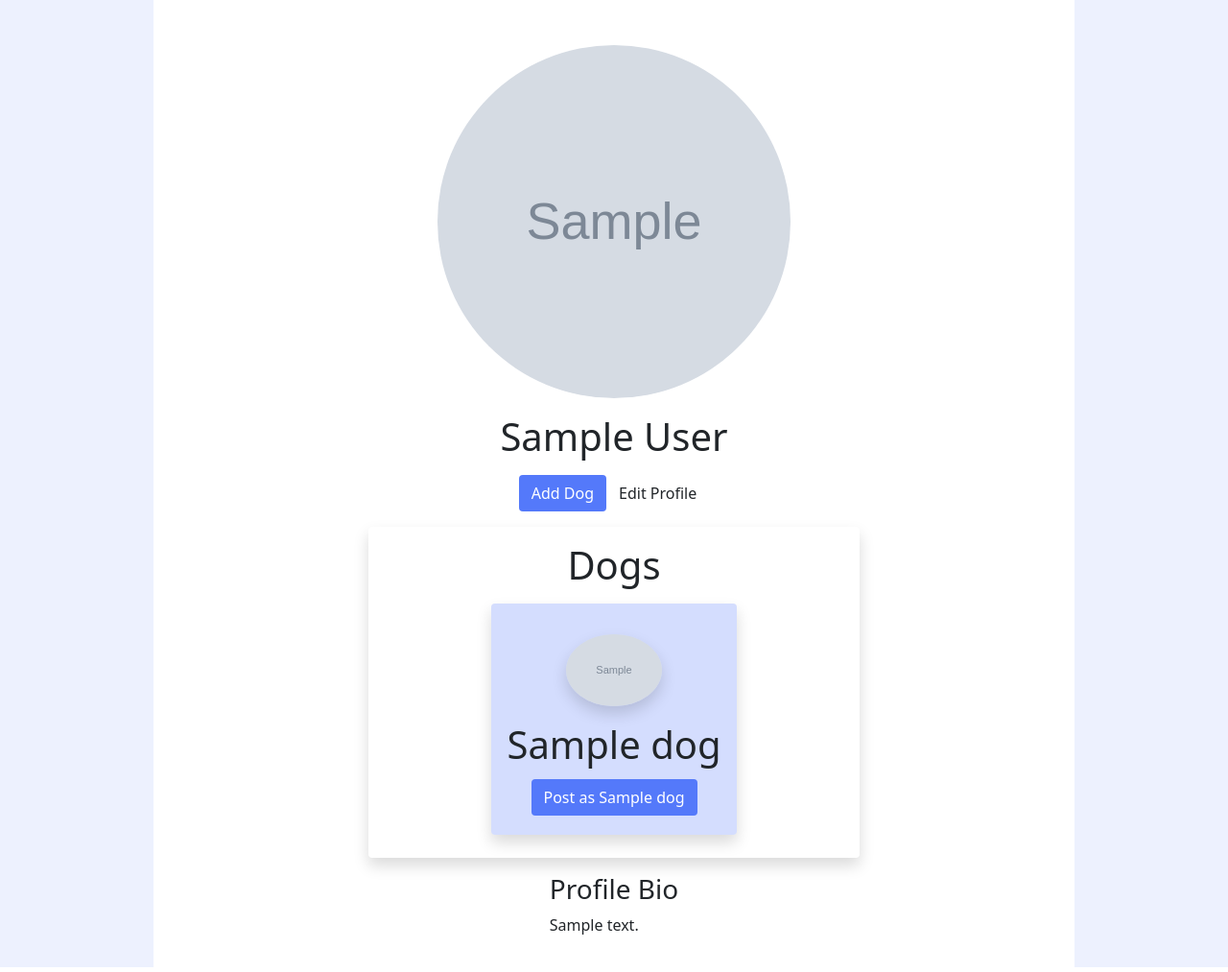
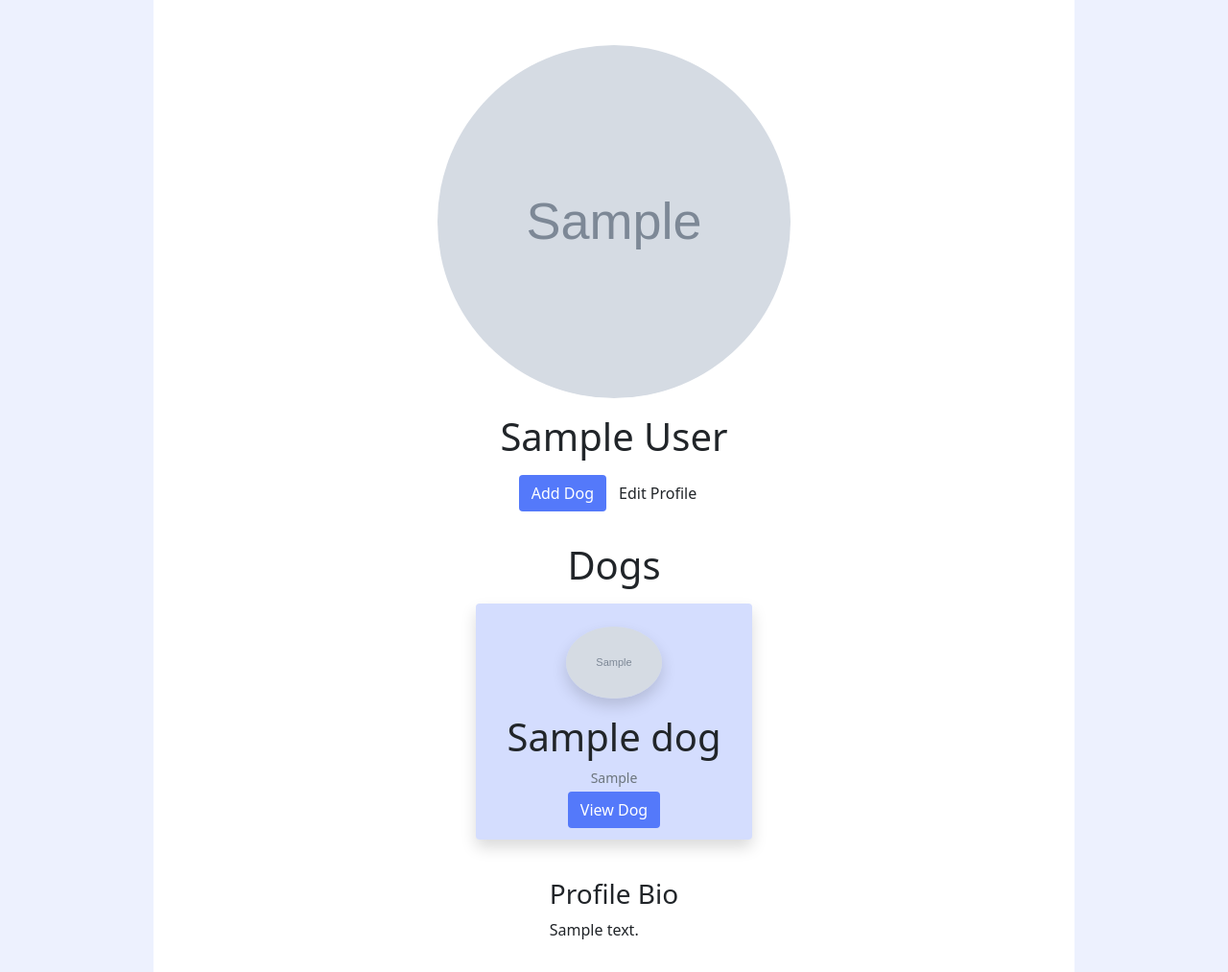
Before and after one commit to mo-shawa/spot, a Django app: page /accounts/profile/1 in a window 1280 px wide. Shown: the part 83-1096 px from the top of the page at 96% size. Run offline with Django 3.2, Linux system fonts and the light colour scheme; a user stored in the database is signed in; tables that the repository leaves empty hold one stand-in row (values such as "Sample post"); grey boxes marked "Sample" are stand-in pictures.

Commit message:
general styling - profile, dog detail, dog delete

```diff
--- a/main_app/models.py
+++ b/main_app/models.py
@@ -63,7 +63,7 @@ class Post(models.Model):
 class Comment(models.Model):
     post = models.ForeignKey(Post, on_delete=models.CASCADE)
     author = models.ForeignKey(User, on_delete=models.CASCADE)
-    text = models.TextField(max_length=250)
+    text = models.TextField(max_length=1000)
     created_at = models.DateTimeField(auto_now_add=True)
 
     class Meta:
--- a/main_app/templates/main_app/dog_confirm_delete.html
+++ b/main_app/templates/main_app/dog_confirm_delete.html
@@ -1,5 +1,5 @@
 {% extends 'base.html' %} {% block content %}
-<h1>U sure u wanna do dat</h1>
+<h1>But <span class="spot-text">{{dog.name}}</span> is such a good boi :(</h1>
 
 <form action="" method="post">
 	{%csrf_token%}
--- a/main_app/templates/main_app/post_detail.html
+++ b/main_app/templates/main_app/post_detail.html
@@ -21,7 +21,7 @@
 	>
 		<a href="{% url 'dog_detail' post.creator.id  %}">
 			<img
-				src="https://styles.redditmedia.com/t5_59clj4/styles/communityIcon_3yigconadhw71.png"
+				src="{{post.creator.image}}"
 				alt=""
 				class="img-thumbnail spot-bg-25 rounded-circle"
 				style="width: 80px"
@@ -60,7 +60,7 @@
 	</form>
 	{% for comment in post.comment_set.all %}
 	<hr />
-	<a href="/accounts/profile/{{comment.author.id}}/"
+	<a href="{% url 'profile_detail' comment.author.id %}"
 		><small>{{comment.author.get_full_name}}</small></a
 	>
 	<p>{{comment.text}}</p>
--- a/main_app/templates/profile.html
+++ b/main_app/templates/profile.html
@@ -26,25 +26,22 @@
 		<a class="btn" href="{% url 'profile_update'%}"> Edit Profile </a>
 	</div>
 	{% endif %}
-	<div class="m-3 rounded p-3 shadow" style="min-width: 40vw">
+	<div class="m-3 rounded p-3" style="min-width: 40vw">
 		<h1 class="text-center">Dogs</h1>
-		<div
-			class="d-flex align-items-center justify-content-evenly flex-xl-nowrap"
-		>
+		<div class="d-flex align-items-center justify-content-center flex-wrap">
 			{% for dog in profile.dog_set.all %}
 			<div
 				class="
-					m-1
+					m-2
 					d-flex
 					flex-column
 					align-items-center
-					p-3
-					m-2
+					p-2
 					rounded
 					shadow
 					spot-bg-25
 				"
-				style="max-width: max-content"
+				style="width: 18rem"
 			>
 				{% if dog.image %}
 				<img
@@ -61,13 +58,11 @@
 				/>
 				{% endif %}
 				<h1>{{ dog.name }}</h1>
-				{% if profile.user.id == user.id %}
+				<small class="text-muted">{{ dog.breed }}</small>
+
 				<a href="{% url 'dog_detail' dog.id%}">
-					<button class="btn btn-block m-1 text-white spot-bg">
-						Post as {{dog.name}}
-					</button>
+					<button class="btn btn-block m-1 text-white spot-bg">View Dog</button>
 				</a>
-				{%endif%}
 			</div>
 			{% endfor %}
 		</div>
```
Also changed, not shown: main_app/templates/dog_profile.html (+17 -8 lines), main_app/migrations/0011_alter_comment_text.py (added).
